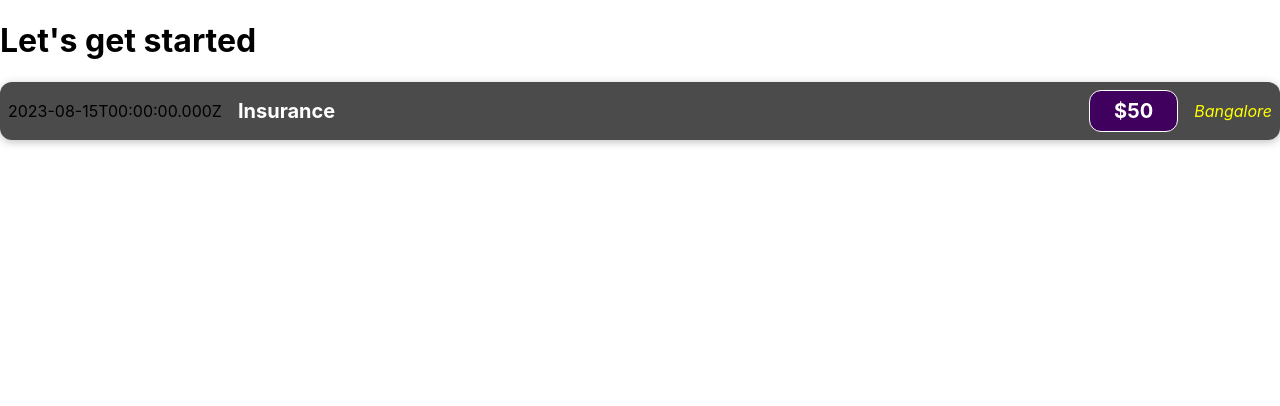
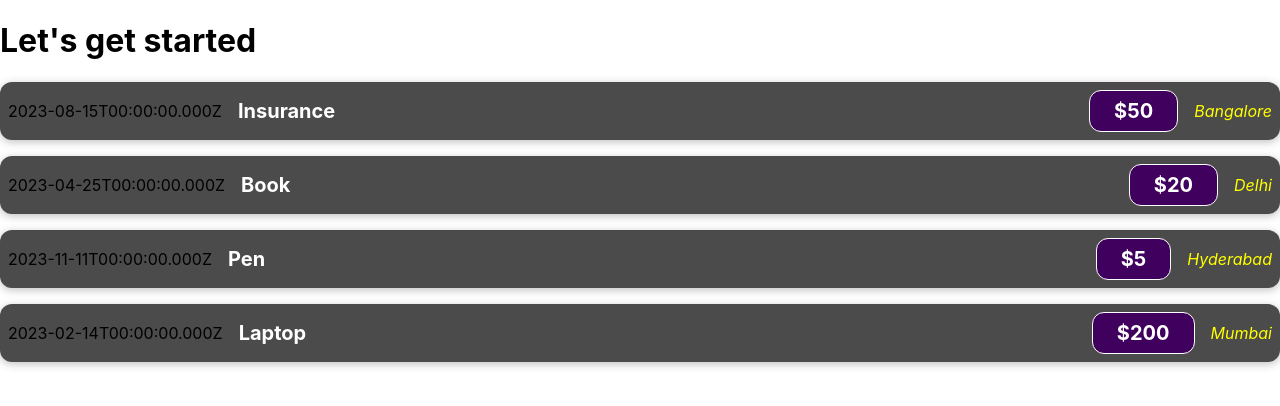
Before and after one commit to dasushan/expense-tracker, a React (Create React App) app: page / in a window 1280 px wide. Shown: the top 406 px of the page. Built offline with nearby package versions, Linux system fonts and the light colour scheme.

Commit message:
passing data parent-to-child

```diff
--- a/src/App.js
+++ b/src/App.js
@@ -4,7 +4,30 @@
     <div>
       <h1>Let's get started</h1>
 
-      <ExpenseItem></ExpenseItem>
+      <ExpenseItem
+      date={new Date(2023, 7, 15)}
+      title="Insurance"
+      price="50"
+      location="Bangalore"
+      ></ExpenseItem>
+      <ExpenseItem
+      date={new Date(2023, 3, 25)}
+      title="Book"
+      price="20"
+      location="Delhi"
+      ></ExpenseItem>
+      <ExpenseItem
+      date={new Date(2023, 10, 11)}
+      title="Pen"
+      price="5"
+      location="Hyderabad"
+      ></ExpenseItem>
+      <ExpenseItem
+      date={new Date(2023, 1, 14)}
+      title="Laptop"
+      price="200"
+      location="Mumbai"
+      ></ExpenseItem>
     </div>
   );
 }
--- a/src/components/ExpenseItem.js
+++ b/src/components/ExpenseItem.js
@@ -1,18 +1,18 @@
 import "./ExpenseItem.css";
 
-function ExpenseItem() {
-    const expenseDate = new Date(2023, 7, 15).toISOString();
-    const expenseTitle = "Insurance";
-    const expenseAmount = 50;
-    const expenseLocation = "Bangalore";
+function ExpenseItem(props) {
+    // const expenseDate = new Date(2023, 7, 15).toISOString();
+    // const expenseTitle = "Insurance";
+    // const expenseAmount = 50;
+    // const expenseLocation = "Bangalore";
   return (
     <div className="expense-item">
-    <div>{expenseDate}</div>
+    <div>{props.date.toISOString()}</div>
     <div className = "expense-item__description">
-      <h2>{expenseTitle}</h2>
-      <div className="expense-item__price">${expenseAmount}</div>
+      <h2>{props.title}</h2>
+      <div className="expense-item__price">${props.price}</div>
     </div>
-    <div className="expense-item__location">{expenseLocation}</div>
+    <div className="expense-item__location">{props.location}</div>
     </div>
   );
   }
```
